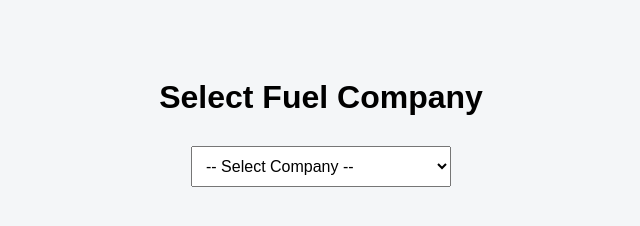
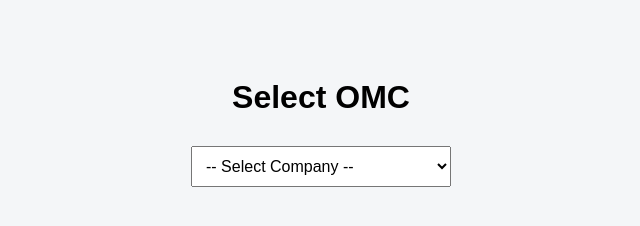
Before and after one commit to ambarstudy07-pixel/index.html, a plain HTML site: page index.html in a window 1280 px wide. Shown: the whole page, without its empty margins (319-959 px from the left). Drawn offline with Linux system fonts and the light colour scheme.

Commit message:
Update index.html

```diff
--- a/index.html
+++ b/index.html
@@ -32,7 +32,7 @@
 </head>
 <body>
 
-    <h1>Select Fuel Company</h1>
+    <h1>Select OMC</h1>
 
     <select onchange="loadForm(this.value)">
         <option value="">-- Select Company --</option>
```
